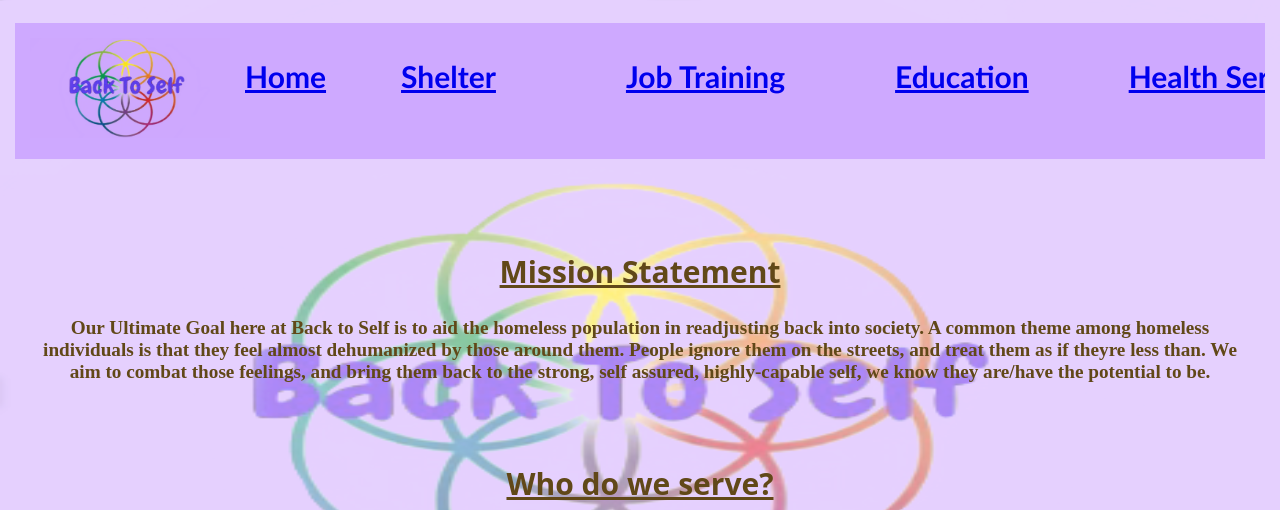
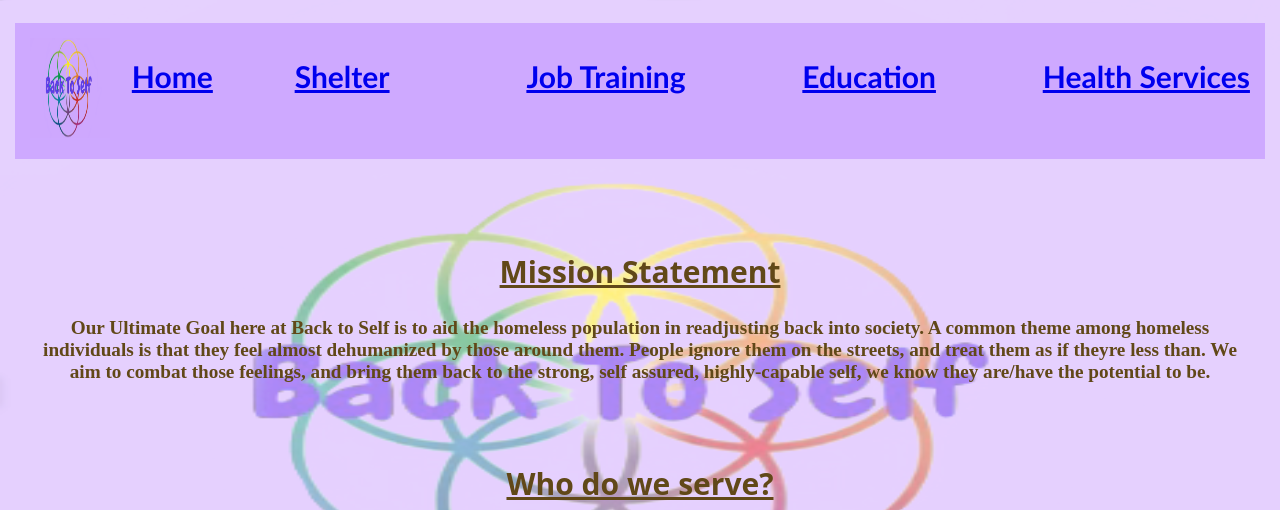
Before and after one commit to Jaclyn-Blumenthal/Back-to-Self, a plain HTML site: page index.html in a window 1280 px wide. Shown: the top 510 px of the page. Drawn offline with Linux system fonts and the light colour scheme.

Commit message:
changed html

```diff
--- a/index.html
+++ b/index.html
@@ -17,7 +17,7 @@
 
         <div class="navbar">
             <ul class="nav">
-            <li class = "logo"><img src="anaimgs/purplogo.png" alt="Back To Self Logo" width="200px" height="100 px"> </li>
+            <li class = "logo"><img src="anaimgs/purplogo.png" alt="Back To Self Logo" width="80px" height="100 px"> </li>
             <li class="home" ><a href="ana.html">Home</a></li>
             <li class="shelter"><a href="melinda.html">Shelter </a></li>
             <li class="job"><a href="george.html">Job Training</a></li>
```
